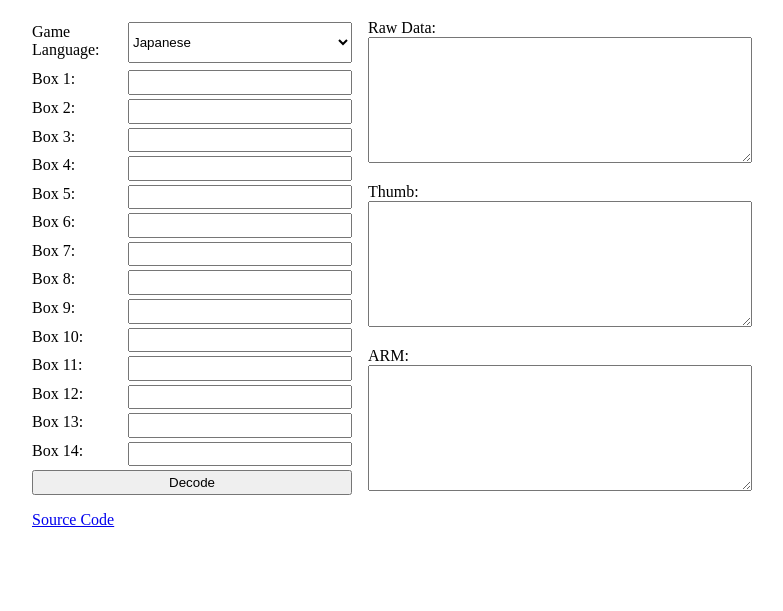
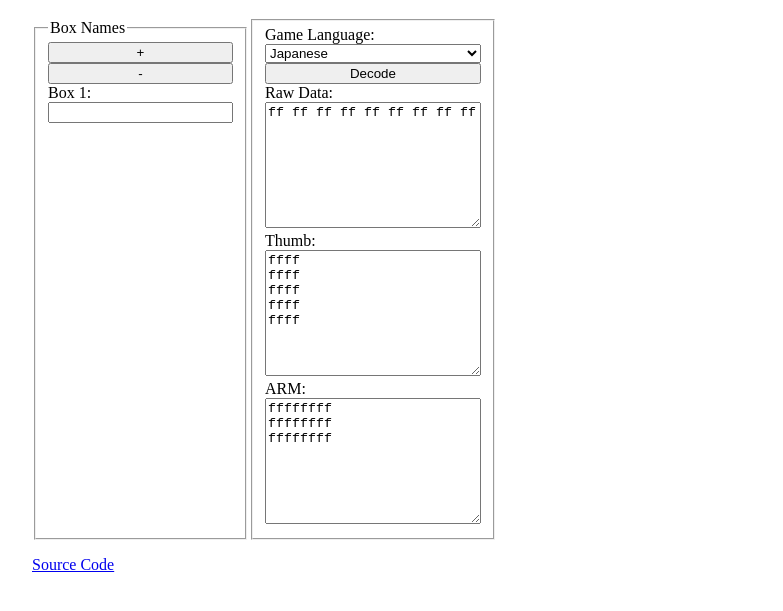
Before and after one commit to it-is-final/rse-text-decoder, a plain HTML site: page index.html in a window 1280 px wide. Both pictures are taken after a click on the button "Decode". Shown: the part 61-672 px from the top of the page, without its empty margins (248-1031 px from the left). Drawn offline with Linux system fonts and the light colour scheme.

Commit message:
All adding box names as needed and changed UI

```diff
--- a/index.html
+++ b/index.html
@@ -10,7 +10,14 @@
 <body>
     <h1>rse-text-decoder</h1>
     <main>
-        <form id="boxNamesInput">
+        <form>
+            <fieldset id="boxNamesInput">
+                <legend>Box Names</legend>
+                <button id="addBoxButton" type="button">+</button>
+                <button id="removeBoxButton" type="button">-</button>
+
+            </fieldset>
+            <fieldset id="params">
                 <label for="lang" id="langLabel">Game Language:</label>
                 <select name="lang" title="Language selector" id="lang">
                     <option value="JP">Japanese</option>
@@ -18,37 +25,8 @@
                     <option value="FR">French</option>
                     <option value="DE">German</option>
                 </select>
-            <label for="box1Input">Box 1:</label>
-            <input type="text" id="box1Input" name="box1" maxlength="9" spellcheck="false" autocomplete="false">
-            <label for="box2Input">Box 2:</label>
-            <input type="text" id="box2Input" name="box2" maxlength="9" spellcheck="false" autocomplete="false">
-            <label for="box3Input">Box 3:</label>
-            <input type="text" id="box3Input" name="box3" maxlength="9" spellcheck="false" autocomplete="false">
-            <label for="box4Input">Box 4:</label>
-            <input type="text" id="box4Input" name="box4" maxlength="9" spellcheck="false" autocomplete="false">
-            <label for="box5Input">Box 5:</label>
-            <input type="text" id="box5Input" name="box5" maxlength="9" spellcheck="false" autocomplete="false">
-            <label for="box6Input">Box 6:</label>
-            <input type="text" id="box6Input" name="box6" maxlength="9" spellcheck="false" autocomplete="false">
-            <label for="box7Input">Box 7:</label>
-            <input type="text" id="box7Input" name="box7" maxlength="9" spellcheck="false" autocomplete="false">
-            <label for="box8Input">Box 8:</label>
-            <input type="text" id="box8Input" name="box8" maxlength="9" spellcheck="false" autocomplete="false">
-            <label for="box9Input">Box 9:</label>
-            <input type="text" id="box9Input" name="box9" maxlength="9" spellcheck="false" autocomplete="false">
-            <label for="box10Input">Box 10:</label>
-            <input type="text" id="box10Input" name="box10" maxlength="9" spellcheck="false" autocomplete="false">
-            <label for="box11Input">Box 11:</label>
-            <input type="text" id="box11Input" name="box11" maxlength="9" spellcheck="false" autocomplete="false">
-            <label for="box12Input">Box 12:</label>
-            <input type="text" id="box12Input" name="box12" maxlength="9" spellcheck="false" autocomplete="false">
-            <label for="box13Input">Box 13:</label>
-            <input type="text" id="box13Input" name="box13" maxlength="9" spellcheck="false" autocomplete="false">
-            <label for="box14Input">Box 14:</label>
-            <input type="text" id="box14Input" name="box14" maxlength="9" spellcheck="false" autocomplete="false">
                 <button id="convertButton" type="button">Decode</button>
-        </form>
-        <section id="outputArea">
+                <output id="outputArea">
                     <div>
                         <label for="rawDataOutput">Raw Data:</label><br>
                         <textarea id="rawDataOutput" rows="8" spellcheck="false" readonly></textarea>
@@ -61,7 +39,9 @@
                         <label for="armOutput">ARM:</label><br>
                         <textarea id="armOutput" rows="8" spellcheck="false" readonly></textarea>
                     </div>
-        </section>
+                </output>
+            </fieldset>
+        </form>
     </main>
     <footer>
         <p><a href="https://github.com/kaitouctr/rse-text-decoder">Source Code</a></p>
--- a/script.js
+++ b/script.js
@@ -1,35 +1,37 @@
 import { substituteChar } from './character_maps.js';
 import { getCharacterMap } from './character_maps.js';
 
-function addFFPadding(rawBoxNames, targetLength) {
-    let output = rawBoxNames;
-    if (output.length % targetLength) {
-        const emptySlots = targetLength - (output.length % targetLength)
-        for (let i = 0; i < emptySlots; i++) {
+function addFFPadding(data, targetLength) {
+    // let output = data;
+    // if (output.length % targetLength) {
+    //     const emptySlots = targetLength - (output.length % targetLength)
+    //     for (let i = 0; i < emptySlots; i++) {
+    //         output.push(0xFF);
+    //     }
+    // }
+    let output = [];
+    const remainder = data.length % targetLength;
+    const neededPadding = (targetLength - remainder) % targetLength;
+    for (let i = 0; i < neededPadding; i++) {
         output.push(0xFF);
-        }
-    }
-    return output;
-}
-
-function gatherBoxNames() {
-    let output = []
-    const boxNames = document.getElementById("boxNamesInput").getElementsByTagName("input");
-    for (const boxName of boxNames) {
-        if (boxName.value) {
-            output.push(boxName.value);
-        }
     }
     return output;
 }
 
 function getBoxNamesData() {
-    const inputData = gatherBoxNames()
+    const inputData = (function() {
+        let output = []
+        const boxNames = document.getElementById("boxNamesInput").querySelectorAll("input");
+        for (const boxName of boxNames) {
+            output.push(boxName.value);
+        }
+        return output;
+    })();
     const lang = document.getElementById('lang').value;
     const [charMap, reverseCharMap] = getCharacterMap(lang)
     let rawBoxNames = []
     for (const rawLine of inputData) {
-        addFFPadding(rawBoxNames, 9);
+        rawBoxNames.push(...addFFPadding(rawBoxNames, 9));
         let line = [...rawLine];
         for (let i = 0; i < line.length; i++) {
             line[i] = substituteChar(line[i], lang);
@@ -39,6 +41,9 @@ function getBoxNamesData() {
                 alert("invalid character");
                 return null;
             }
+        }
+        if (rawLine.length === 0) {
+            rawBoxNames.push(...[0xFF, 0xFF, 0xFF, 0xFF, 0xFF, 0xFF, 0xFF, 0xFF, 0xFF])
         }
     }
     return rawBoxNames;
@@ -70,8 +75,7 @@ function getOpcodeDisplay(opcodes, opcodeLength) {
 }
 
 function extractOpcodes(rawBoxNames, opcodeLength) {
-    let rawData = [...rawBoxNames];
-    addFFPadding(rawData, opcodeLength);
+    let rawData = rawBoxNames.concat(addFFPadding(rawBoxNames, opcodeLength));
     let opcodes = [];
     for (let i = 0; i < rawData.length; i += opcodeLength) {
         const rawOpcode = rawData.slice(i, i + opcodeLength);
@@ -82,7 +86,50 @@ function extractOpcodes(rawBoxNames, opcodeLength) {
     return opcodes;
 }
 
-function main() {
+const boxNamesEntry = document.getElementById("boxNamesInput");
+function addBox () {
+    const boxCount = boxNamesEntry.querySelectorAll("input").length;
+    if (boxCount >= 14) {
+        alert("Illegal operation");
+        return;
+    }
+    const frag = new DocumentFragment;
+    const boxLabel = document.createElement("label");
+    const boxEntry = document.createElement("input");
+    const boxID = `box${boxCount + 1}Entry`
+    boxLabel.htmlFor = boxID;
+    boxLabel.innerText = `Box ${boxCount + 1}:`
+    frag.appendChild(boxLabel);
+    boxEntry.id = boxID;
+    boxEntry.type = "text";
+    boxEntry.maxLength = 9;
+    boxEntry.spellcheck = false;
+    boxEntry.autocomplete = false;
+    frag.appendChild(boxEntry);
+    boxNamesEntry.appendChild(frag);
+};
+function removeBox () {
+    const boxCount = boxNamesEntry.querySelectorAll("input").length;
+    if (boxCount <= 1) {
+        alert("Illegal operation");
+        return;
+    }
+    const allBoxes = boxNamesEntry.querySelectorAll("input")
+    const lastBoxID = allBoxes[boxCount - 1].id
+    boxNamesEntry.removeChild(allBoxes[boxCount - 1]);
+    for (const label of boxNamesEntry.querySelectorAll("label")) {
+        if (label.htmlFor === lastBoxID) {
+            boxNamesEntry.removeChild(label);
+        }
+    }
+};
+addBox();
+
+document.getElementById("addBoxButton").addEventListener('click', addBox);
+document.getElementById("removeBoxButton").addEventListener('click', removeBox)
+
+document.getElementById("convertButton").addEventListener('click',
+    function() {
         const rawDataView = document.getElementById('rawDataOutput');
         const thumbView = document.getElementById('thumbOutput');
         const armView = document.getElementById('armOutput');
@@ -90,15 +137,10 @@ function main() {
         if (!boxNames) {
             return null;
         }
-    const rawData = addFFPadding([...boxNames], 9);
+        const rawData = boxNames.concat(addFFPadding(boxNames, 9))
         const thumbData = extractOpcodes(boxNames, 2);
         const armData = extractOpcodes(boxNames, 4);
         rawDataView.value = getRawBoxNamesDisplay(rawData);
         thumbView.value = getOpcodeDisplay(thumbData, 4);
         armView.value = getOpcodeDisplay(armData, 8);
-}
-
-document.getElementById("convertButton").addEventListener('click',
-    function() {
-        main();
 });
--- a/style.css
+++ b/style.css
@@ -8,16 +8,39 @@ main {
     row-gap: 1em;
 }
 
-#outputArea {
-    display: grid;
-    column-gap: 1em;
-    row-gap: 1em;
-}
-
 @media screen and (min-width: calc(16.5em + 31ch)) {
     main {
         grid-template-columns: 20em auto;
     }
+}
+
+form{
+    display: flex;
+    flex-direction: row;
+    width: 100%;
+}
+
+form fieldset {
+    width: 50%;
+    display: flex;
+    flex-direction: column;
+}
+
+form fieldset output{
+    display: flex;
+    flex-direction: column;
+}
+
+/* fieldset#boxNamesInput {
+    border: 0;
+    margin: 0;
+    padding: 0;
+} */
+
+/* #outputArea {
+    display: grid;
+    column-gap: 1em;
+    row-gap: 1em;
 }
 
 #boxNamesInput{
@@ -40,7 +63,7 @@ main {
     width: 100%;
     grid-column: 1 / 2 span;
 }
-
+*/
 #outputArea div textarea {
     min-width: 27ch;
     width: 100%;
```
Also changed, not shown: 1 other file. Lines whose indentation alone changed are shown as unchanged.
